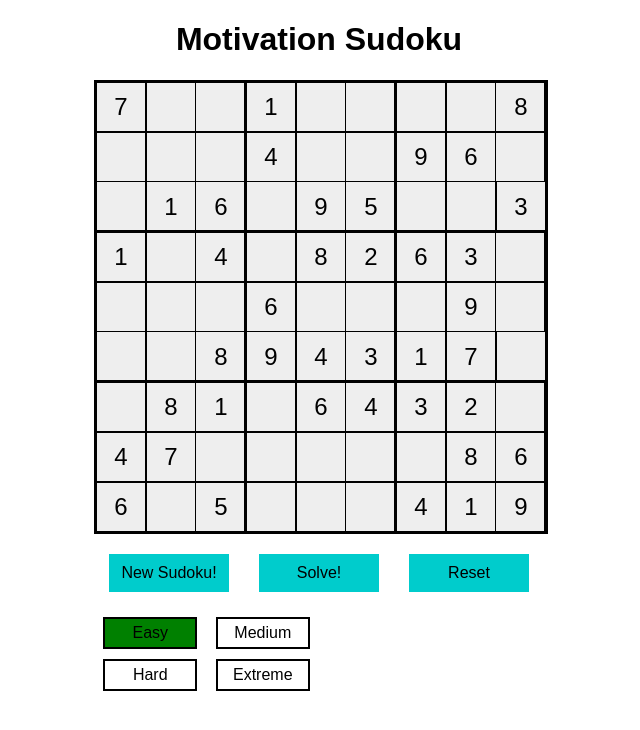
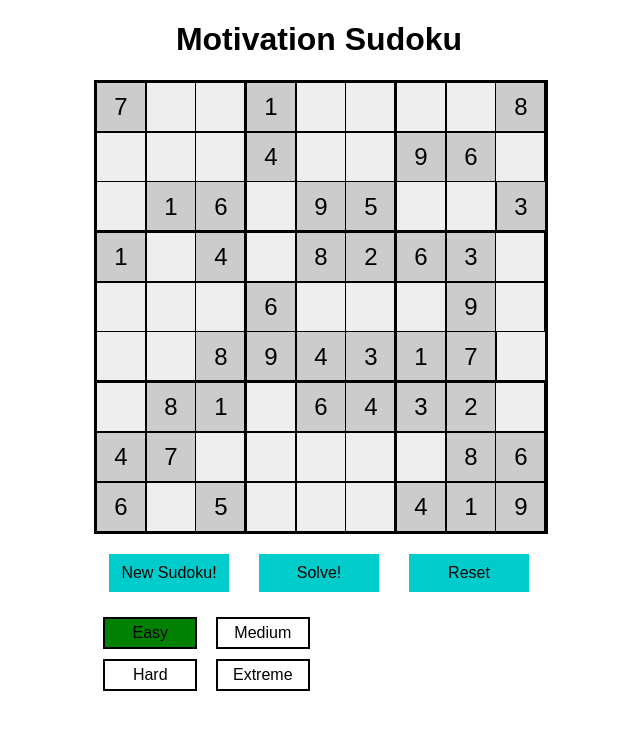
Before and after one commit to j-oliver/sudoku_solver, a React (Create React App) app: page / in a window 1280 px wide. Shown: the top 730 px of the page, without its empty margins (321-961 px from the left). Built offline with nearby package versions, Linux system fonts and the light colour scheme.

Commit message:
Make initial sudoku squares darker

```diff
--- a/src/App.css
+++ b/src/App.css
@@ -37,6 +37,8 @@
           width: 50px;
           height: 50px;
           user-select: none; }
+        .App .container .sudokugrid .square .cell.initial {
+          background-color: #ccc; }
         .App .container .sudokugrid .square .numberpicker {
           display: flex;
           flex-flow: row wrap;
--- a/src/App.scss
+++ b/src/App.scss
@@ -47,6 +47,10 @@
           width: 50px;
           height: 50px;
           user-select: none;
+        }
+
+        .cell.initial {
+          background-color: #ccc;
         }
 
         .numberpicker {
```
